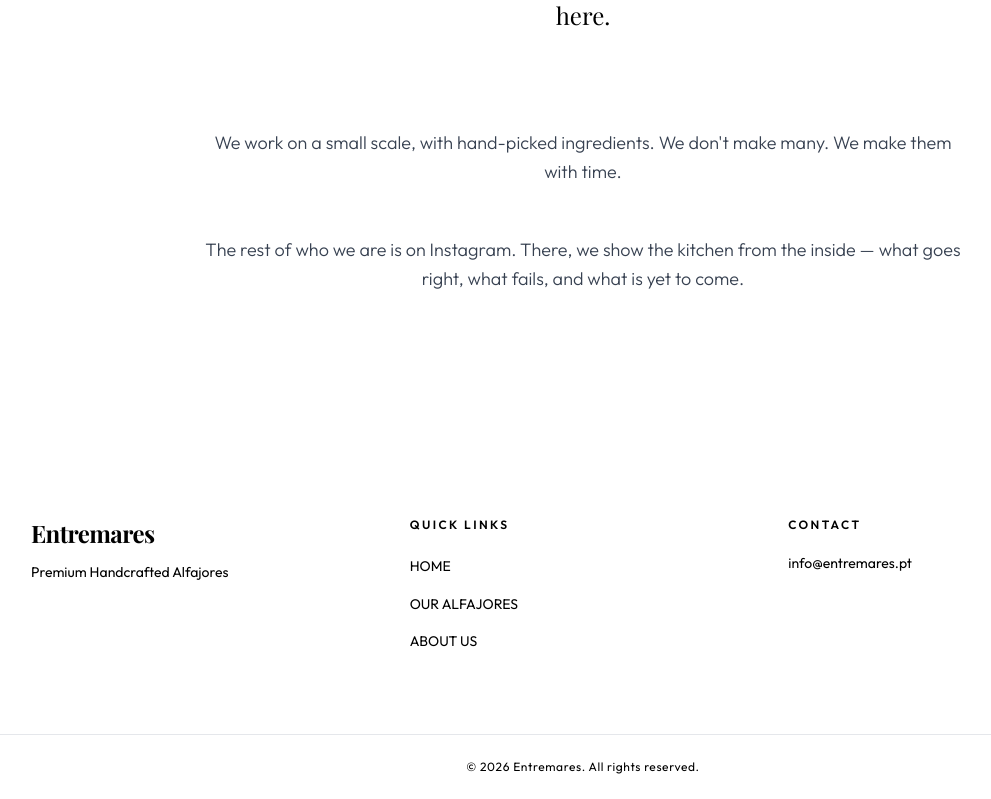
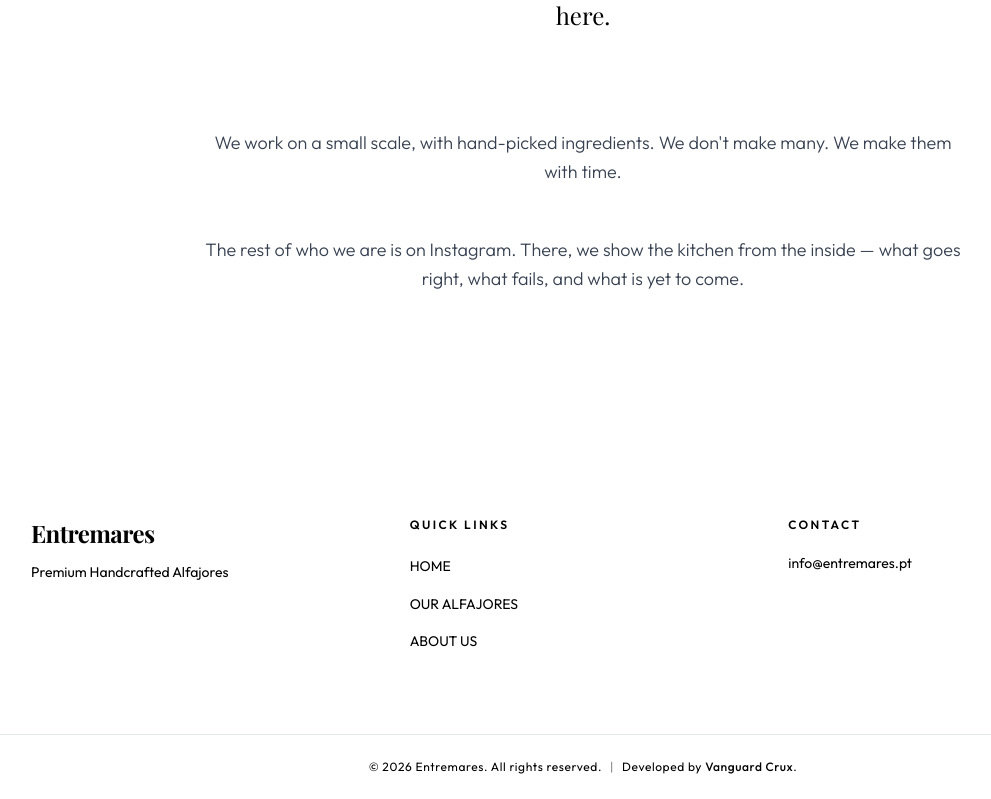
Before and after one commit to Jon-human-in-the-loop/entremares-web, a Next.js app: page /en/about in a window 1280 px wide. Shown: the part 825-1624 px from the top of the page, without its empty margins (57-1048 px from the left). Built offline with nearby package versions, Linux system fonts and the light colour scheme; a web font is replaced by a local one.

Commit message:
feat: Add developed by Vanguard Crux credit to footer

```diff
--- a/src/components/Footer.tsx
+++ b/src/components/Footer.tsx
@@ -1,9 +1,10 @@
 import { Link } from '@/i18n/routing'
-import { useTranslations } from 'next-intl'
+import { useTranslations, useLocale } from 'next-intl'
 
 export default function Footer() {
   const t = useTranslations('footer')
   const tNav = useTranslations('nav')
+  const locale = useLocale()
   const currentYear = new Date().getFullYear()
 
   return (
@@ -58,8 +59,21 @@ export default function Footer() {
       {/* Bottom Bar */}
       <div className="border-t border-cream/10">
         <div className="max-w-6xl mx-auto px-6 py-6 text-center">
-          <p className="text-xs font-sans text-cream/30 tracking-wider">
-            © {currentYear} {t('brand')}. {t('copyright')}
+          <p className="text-xs font-sans text-cream/30 tracking-wider flex flex-col sm:flex-row items-center justify-center gap-1.5 sm:gap-2">
+            <span>© {currentYear} {t('brand')}. {t('copyright')}</span>
+            <span className="hidden sm:inline opacity-50">|</span>
+            <span>
+              {locale === 'es' ? 'Desarrollado por' : locale === 'pt' ? 'Desenvolvido por' : 'Developed by'}{' '}
+              <a
+                href="https://www.vanguardcrux.com/"
+                target="_blank"
+                rel="noopener noreferrer"
+                className="hover:text-warm-gold font-medium transition-colors"
+                title="Vanguard Crux"
+              >
+                Vanguard Crux
+              </a>.
+            </span>
           </p>
         </div>
       </div>
```
